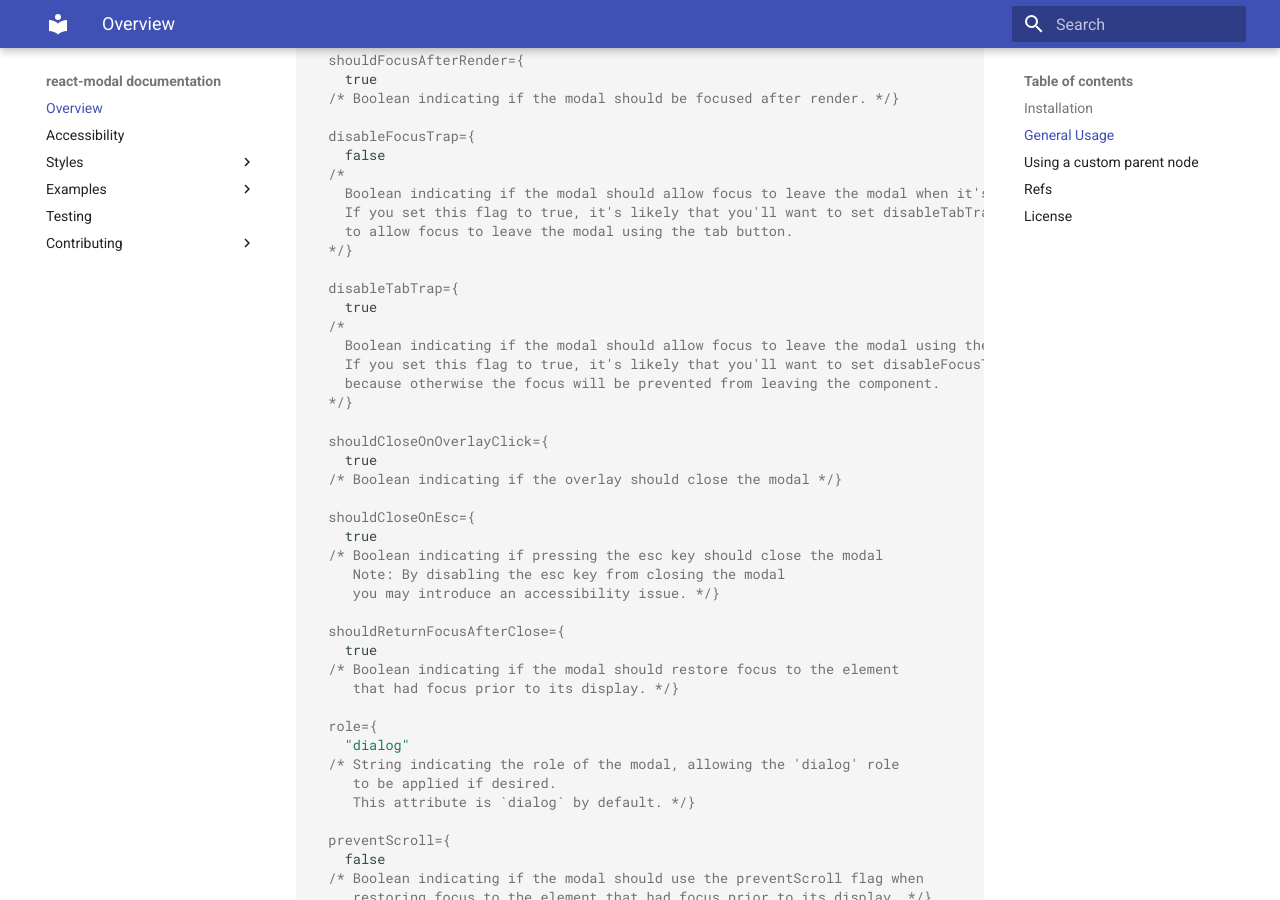
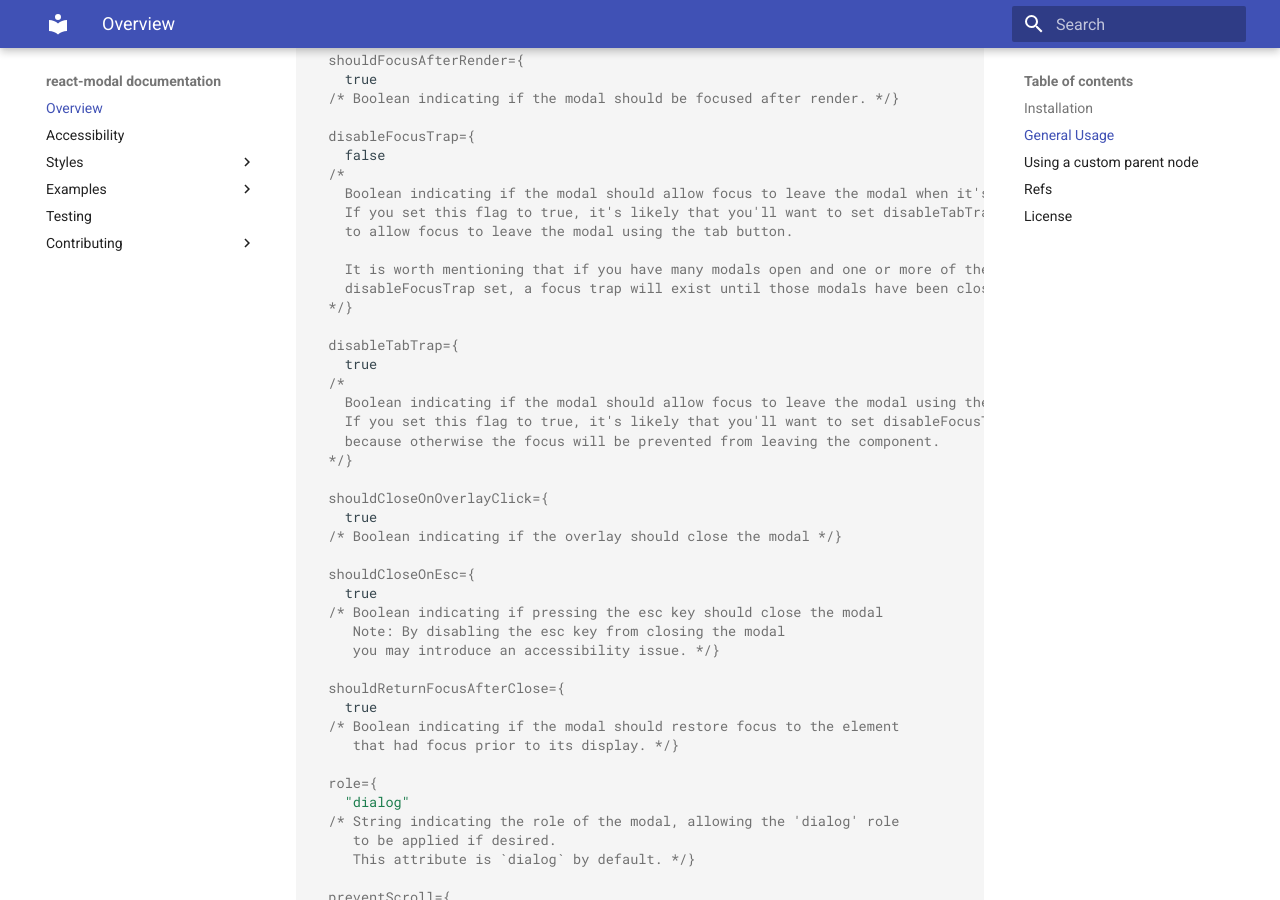
Before and after one commit to reactjs/react-modal, an MkDocs documentation site: the page built from docs/index.md, in a window 1280 px wide and 900 px high, scrolled down 2105 px. Built offline with MkDocs 1.6.1 and Material for MkDocs 9.7.7, drawn with Linux system fonts in a browser that asks for light colours.

Commit message:
Readme: multiple open modals with disableFocusTrap

```diff
--- a/docs/index.md
+++ b/docs/index.md
@@ -106,6 +106,9 @@
     Boolean indicating if the modal should allow focus to leave the modal when it's visible.
     If you set this flag to true, it's likely that you'll want to set disableTabTrap=true also,
     to allow focus to leave the modal using the tab button.
+
+    It is worth mentioning that if you have many modals open and one or more of them don't have
+    disableFocusTrap set, a focus trap will exist until those modals have been closed.
   */}
 
   disableTabTrap={
```
